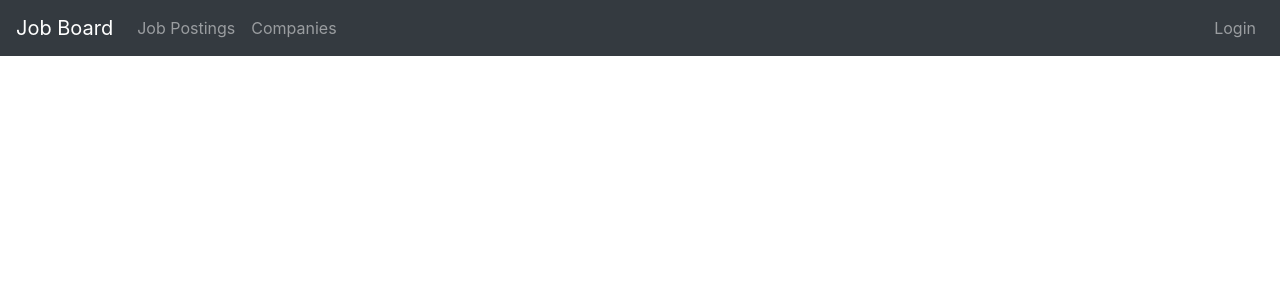
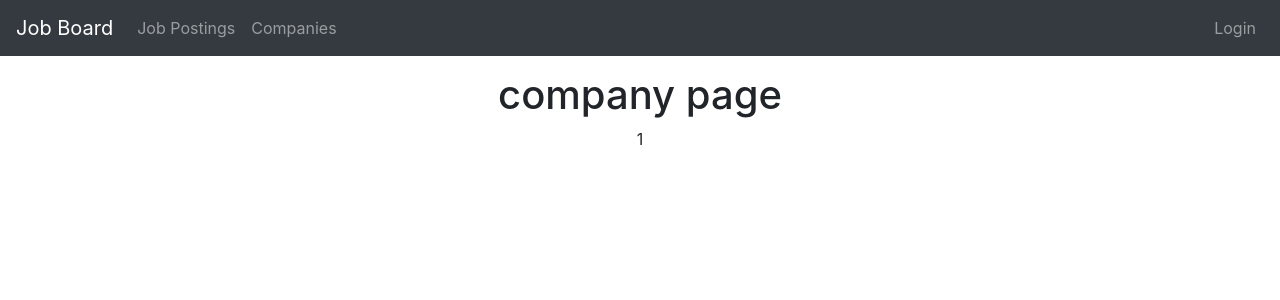
Before and after one commit to adavisson/job-board-client, a React (Create React App) app: page /company/1 in a window 1280 px wide. Shown: the top 300 px of the page. Built offline with nearby package versions, Linux system fonts and the light colour scheme.

Commit message:
stubbed company page

```diff
--- /dev/null
+++ b/src/components/Company.js
@@ -0,0 +1,16 @@
+import React, { useState } from 'react';
+import Heading from './Heading';
+
+const Company = (props) => {
+  const title = props.name || "company page";
+  const [companyId, setCompanyId] = useState(props.match.params.id)
+
+  return (
+    <div className="company">
+      <Heading title={title} />
+      <p>{companyId}</p>
+    </div>
+  );
+}
+
+export default Company;
--- a/src/components/Routes.js
+++ b/src/components/Routes.js
@@ -6,6 +6,7 @@ import {
   NavBar,
   JobPostings,
   Companies,
+  Company,
   Contacts,
   Account,
   NewCompany,
@@ -27,6 +28,7 @@ const Routes = () => {
         <Route path="/job-postings" component={JobPostings} />
         <Route path="/new-job-posting" component={NewJobPosting} />
         <Route path="/companies" component={Companies} />
+        <Route path="/company/:id" component={Company} />
         <Route path="/new-company" component={NewCompany} />
         <Route path="/contacts" component={Contacts} />
         <Route path="/new-contact" component={NewContact} />
--- a/src/components/index.js
+++ b/src/components/index.js
@@ -3,6 +3,7 @@ import Login from './Login';
 import NavBar from './NavBar';
 import JobPostings from './JobPostings';
 import Companies from './Companies';
+import Company from './Company';
 import Contacts from './Contacts';
 import Account from './Account';
 import NewCompany from './NewCompany';
@@ -18,6 +19,7 @@ export {
   NavBar,
   JobPostings,
   Companies,
+  Company,
   Contacts,
   Account,
   NewCompany,
```
